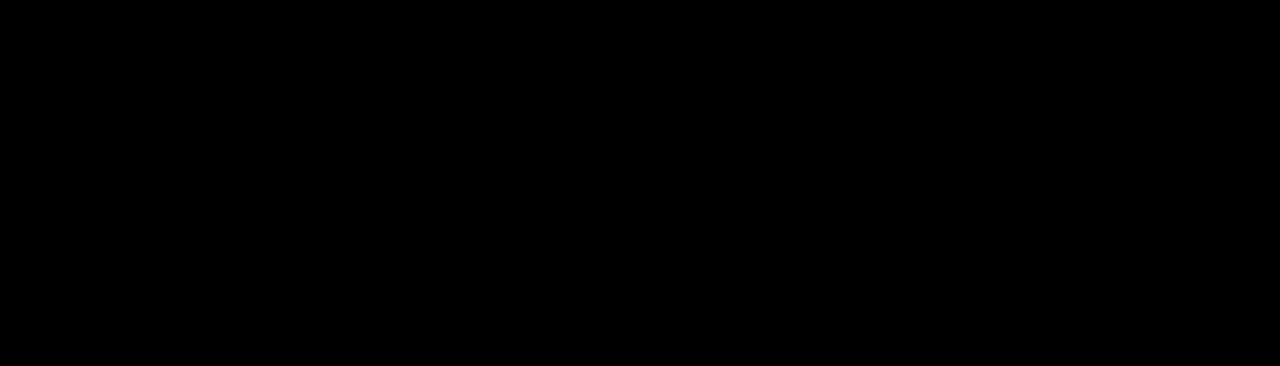
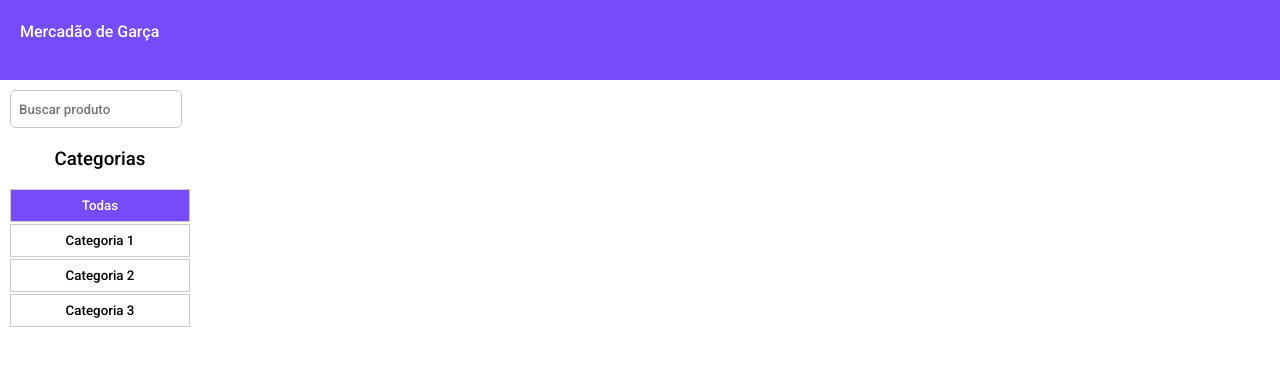
Before and after one commit to MichelSunsin/mercadao, a React (Vite) app: page / in a window 1280 px wide. Shown: the top 366 px of the page. Built offline with nearby package versions, Linux system fonts and the light colour scheme.

Commit message:
Home page initial setup

```diff
--- a/src/App.scss
+++ b/src/App.scss
@@ -8,27 +8,6 @@
 h1 {
   font-size: 3.2em;
   line-height: 1.1;
-}
-
-button {
-  border-radius: 8px;
-  border: 1px solid transparent;
-  padding: 0.6em 1.2em;
-  font-size: 1em;
-  font-weight: 500;
-  font-family: inherit;
-  background-color: #1a1a1a;
-  cursor: pointer;
-  transition: border-color 0.25s;
-
-  &:hover {
-    border-color: white;
-  }
-
-  &:focus,
-  &:focus-visible {
-    outline: none;
-  }
 }
 
 a {
--- a/src/pages/home/index.tsx
+++ b/src/pages/home/index.tsx
@@ -1,7 +1,36 @@
+import { useState } from 'react';
+
 import './styles.scss';
 
 function Home() {
-  return <div className="home">Home</div>;
+  const categories = [
+    { id: null, desc: 'Todas' },
+    { id: 0, desc: 'Categoria 1' },
+    { id: 1, desc: 'Categoria 2' },
+    { id: 3, desc: 'Categoria 3' },
+  ];
+
+  const [selectedCategory, setSelectedCategory] = useState<number | null>(null);
+
+  return (
+    <div className="home-container">
+      <div className="header">Mercadão de Garça</div>
+      <div className="sidenav">
+        <input className="mrc-input" placeholder="Buscar produto" />
+        <h3>Categorias</h3>
+        {categories.map((category) => (
+          <button
+            type="button"
+            className={`${selectedCategory === category.id ? 'active' : ''}`}
+            onClick={() => setSelectedCategory(category.id)}
+          >
+            {category.desc}
+          </button>
+        ))}
+      </div>
+      <div className="product-listing">Listagem de produtos</div>
+    </div>
+  );
 }
 
 export default Home;
--- a/src/pages/home/styles.scss
+++ b/src/pages/home/styles.scss
@@ -1,3 +1,60 @@
+@import '../../styles/variables';
+
 .home-container {
   display: grid;
+  grid-template-areas:
+    'head head'
+    'nav main';
+  grid-template-columns: 200px minmax(0, 1fr);
+  grid-template-rows: 80px 1fr;
+  height: 100vh;
+  color: white;
+
+  .header {
+    grid-area: head;
+    background-color: $color-primary-200;
+    padding: 20px;
+  }
+
+  .sidenav {
+    grid-area: nav;
+    padding: 10px;
+    background-color: white;
+    max-width: 200px;
+
+    h3 {
+      color: black;
+      text-align: center;
+    }
+
+    input {
+      border: 1px solid #c7c7c7;
+    }
+
+    button {
+      width: 100%;
+      background-color: transparent;
+      padding: 8px;
+      border: 1px solid #ccc;
+      cursor: pointer;
+
+      &:hover {
+        border-color: $color-primary-200;
+      }
+
+      &.active {
+        background-color: $color-primary-200;
+        color: white;
+      }
+
+      & + button {
+        margin-top: 2px;
+      }
+    }
+  }
+
+  .product-listing {
+    grid-area: main;
+    background-color: white;
+  }
 }
```
